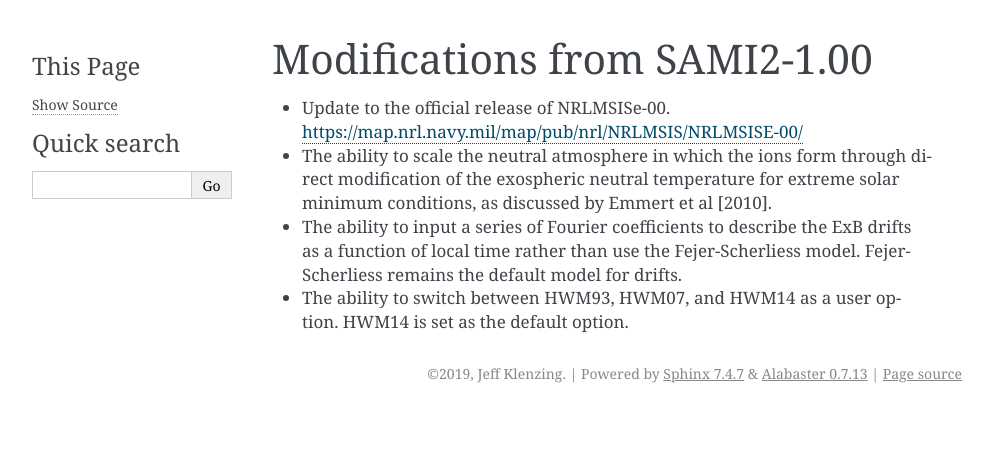
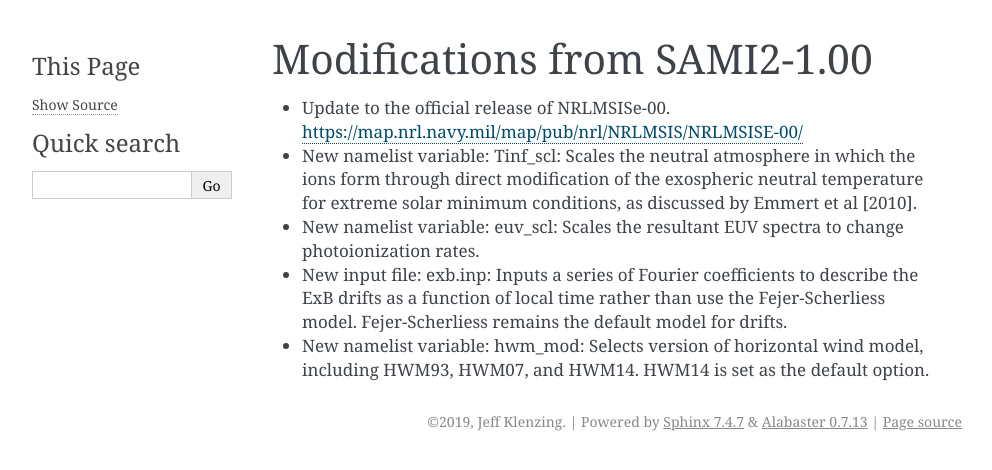
Before and after one commit to sami2py/sami2py, a Sphinx documentation site: the page built from docs/modifications.rst, in a window 1280 px wide. Shown: the top 470 px of the page, without its empty margins (148-1140 px from the left). Built offline with Sphinx 7.4.7, drawn with Linux system fonts in a browser that asks for light colours; formulas are drawn with MathJax 3.

Commit message:
more mods

```diff
--- a/docs/modifications.rst
+++ b/docs/modifications.rst
@@ -4,6 +4,7 @@ Modifications from SAMI2-1.00
 ========================================
 
 - Update to the official release of NRLMSISe-00. https://map.nrl.navy.mil/map/pub/nrl/NRLMSIS/NRLMSISE-00/
-- The ability to scale the neutral atmosphere in which the ions form through direct modification of the exospheric neutral temperature for extreme solar minimum conditions, as discussed by Emmert et al [2010].
-- The ability to input a series of Fourier coefficients to describe the ExB drifts as a function of local time rather than use the Fejer-Scherliess model. Fejer-Scherliess remains the default model for drifts.
-- The ability to switch between HWM93, HWM07, and HWM14 as a user option.  HWM14 is set as the default option.
+- New namelist variable: Tinf_scl: Scales the neutral atmosphere in which the ions form through direct modification of the exospheric neutral temperature for extreme solar minimum conditions, as discussed by Emmert et al [2010].
+- New namelist variable: euv_scl: Scales the resultant EUV spectra to change photoionization rates.
+- New input file: exb.inp: Inputs a series of Fourier coefficients to describe the ExB drifts as a function of local time rather than use the Fejer-Scherliess model. Fejer-Scherliess remains the default model for drifts.
+- New namelist variable: hwm_mod: Selects version of horizontal wind model, including HWM93, HWM07, and HWM14.  HWM14 is set as the default option.
```
